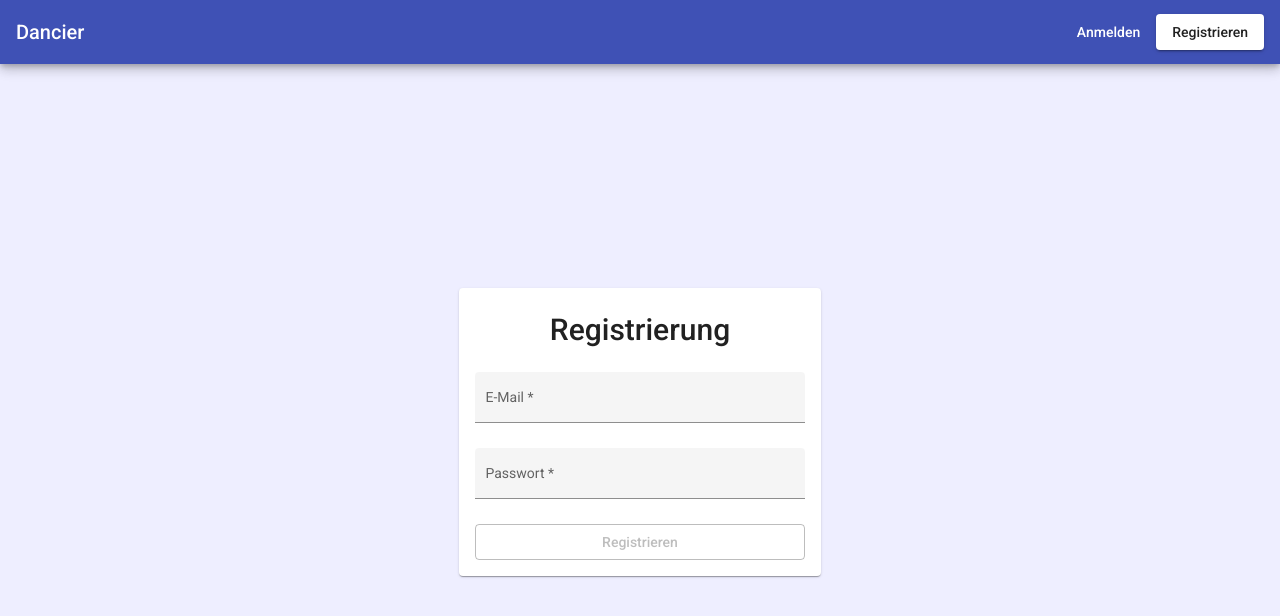
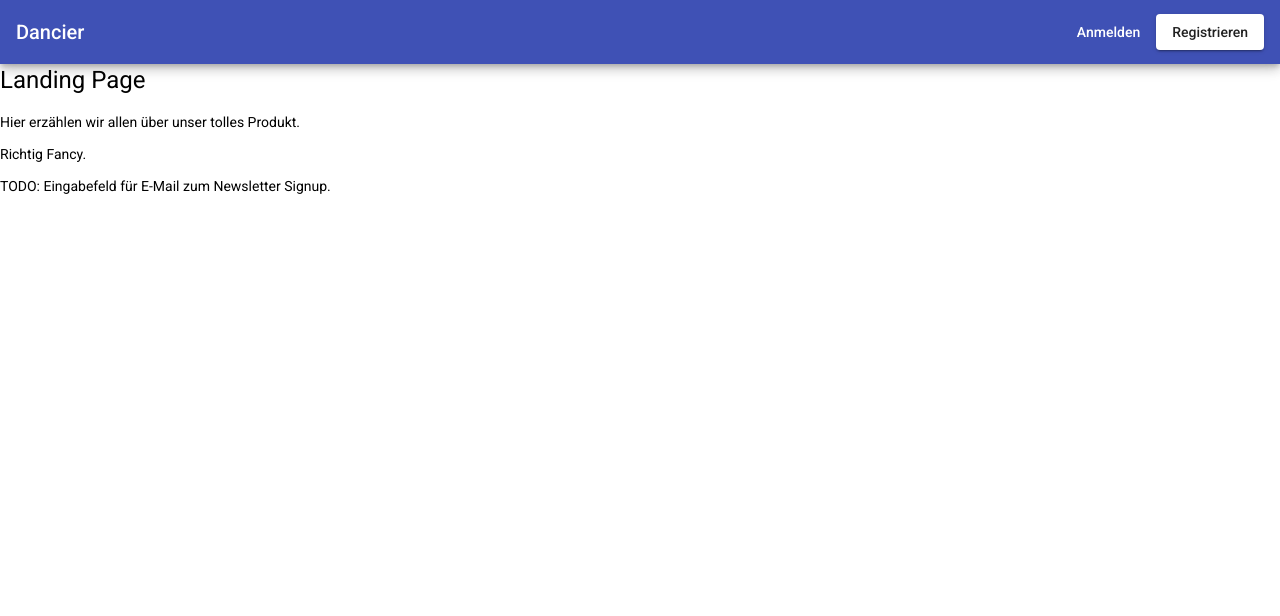
Before and after one commit to dancier/show-dancer, an Angular app: page /home in a window 1280 px wide. Before the commit this address led to /registration. Shown: the top 616 px of the page. Built offline with nearby package versions, Linux system fonts and the light colour scheme.

Commit message:
add landing page base to routing, design by changing html & scss of landing-page.component

```diff
--- a/src/app/app-routing.module.ts
+++ b/src/app/app-routing.module.ts
@@ -8,14 +8,20 @@ const routes: Routes = [
     component: DefaultLayoutComponent,
     children: [
       {
+        path: 'home',
+        loadChildren: () =>
+          import('@features/home/home.module').then(m => m.HomeModule)
+      },
+      {
         path: 'registration',
         loadChildren: () =>
           import('@features/registration/registration.module').then(m => m.RegistrationModule)
       },
+      // Fallback when no prior routes is matched
+      { path: '**', redirectTo: '/home', pathMatch: 'full' },
     ],
   },
-  // Fallback when no prior routes is matched
-  { path: '**', redirectTo: '/registration', pathMatch: 'full' }
+  { path: '**', redirectTo: '/home', pathMatch: 'full' }
 ];
 
 @NgModule({
--- /dev/null
+++ b/src/app/features/home/pages/landing-page/landing-page.component.html
@@ -0,0 +1,7 @@
+<h1>Landing Page</h1>
+
+<p>Hier erzählen wir allen über unser tolles Produkt.</p>
+
+<p>Richtig Fancy.</p>
+
+<p>TODO: Eingabefeld für E-Mail zum Newsletter Signup.</p>
```
Also changed, not shown: src/app/features/home/home-routing.module.ts (added, +16 -0 lines), src/app/features/home/home.module.ts (added, +15 -0 lines), src/app/features/home/pages/landing-page/landing-page.component.ts (added, +12 -0 lines), src/app/features/home/pages/landing-page/landing-page.component.scss (added), 1 other file (tests, documents, lock files or other folders).
